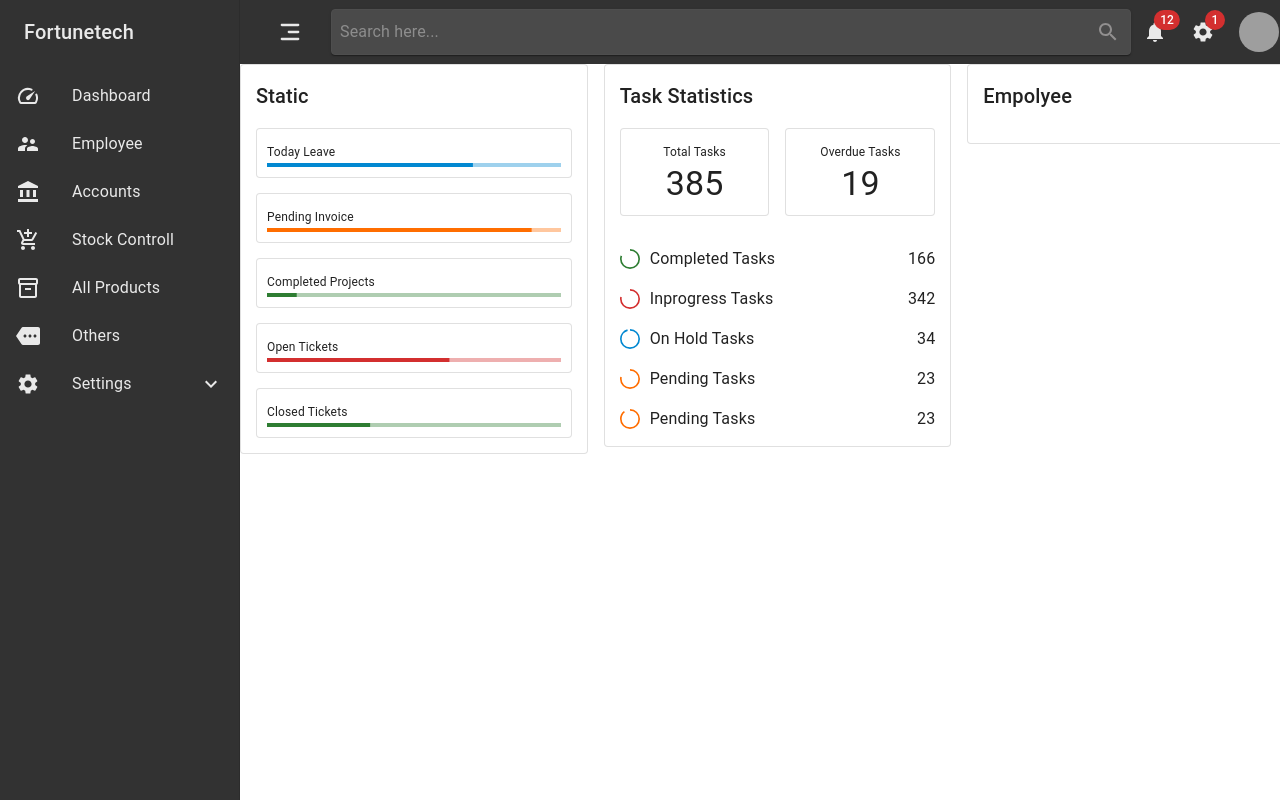
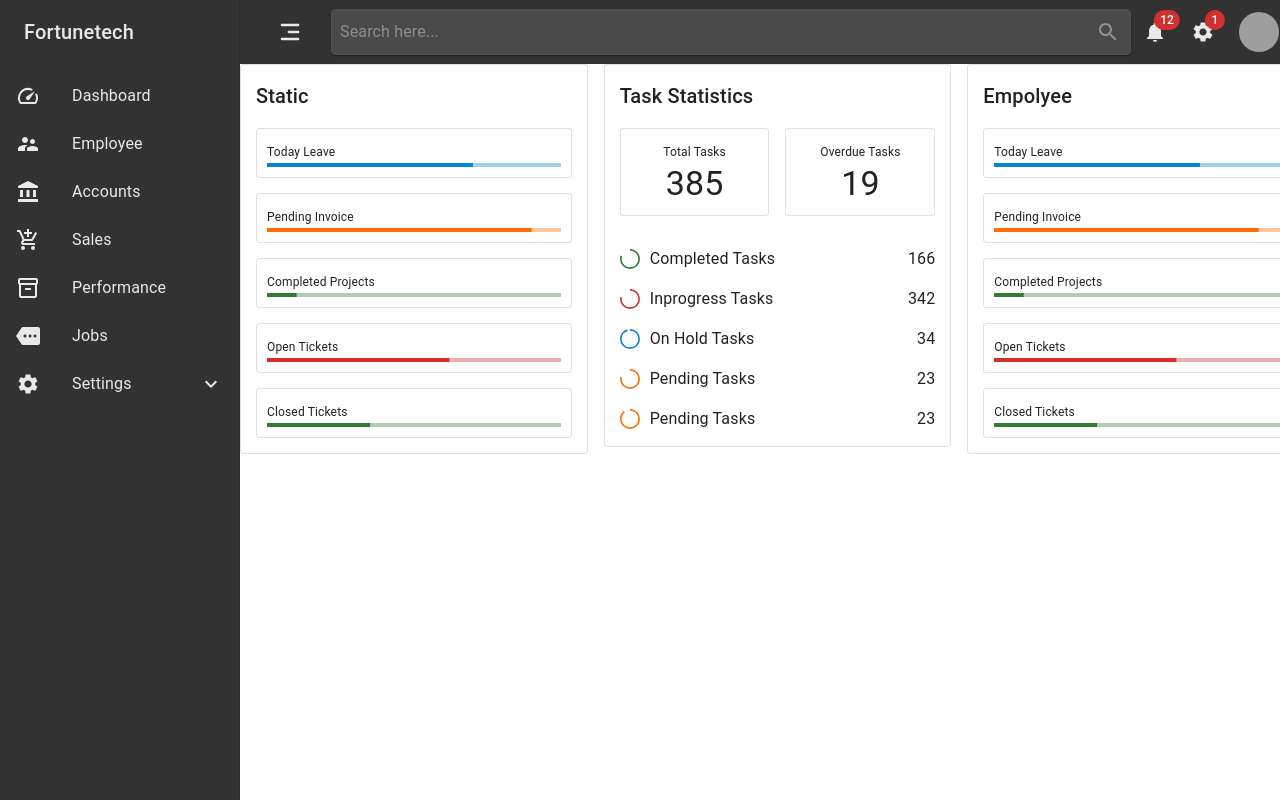
Before and after one commit to mamun07/hr_dashboard, a Next.js app: page /container/DashStatic in a window 1280 px wide. Shown: the top 800 px of the page. Built offline with nearby package versions, Linux system fonts and the light colour scheme; grey boxes are pictures that could not be loaded.

Commit message:
Menu update and Task Statistics update

```diff
--- a/pages/container/DashStatic.jsx
+++ b/pages/container/DashStatic.jsx
@@ -100,7 +100,26 @@ export default function DashStatic() {
             <Grid item xs={12} md={4}>
                 <Card variant="outlined" sx={{p: '15px'}}>
                     <Typography variant='h6' mb={2}>Empolyee</Typography>
-
+                    <Card variant="outlined" sx={{p: '10px', mb: '15px'}}>
+                        <Typography sx={{fontSize: '12px'}} variant='span'>Today Leave</Typography>
+                        <LinearProgress color="info" variant="determinate" value={70} />
+                    </Card>
+                    <Card variant="outlined" sx={{p: '10px', mb: '15px'}}>
+                        <Typography sx={{fontSize: '12px'}} variant='span'>Pending Invoice</Typography>
+                        <LinearProgress color="secondary" variant="determinate" value={90} />
+                    </Card>
+                    <Card variant="outlined" sx={{p: '10px', mb: '15px'}}>
+                        <Typography sx={{fontSize: '12px'}} variant='span'>Completed Projects</Typography>
+                        <LinearProgress color="success" variant="determinate" value={10} />
+                    </Card>
+                    <Card variant="outlined" sx={{p: '10px', mb: '15px'}}>
+                        <Typography sx={{fontSize: '12px'}} variant='span'>Open Tickets</Typography>
+                        <LinearProgress color="error" variant="determinate" value={62} />
+                    </Card>
+                    <Card variant="outlined" sx={{p: '10px'}}>
+                        <Typography sx={{fontSize: '12px'}} variant='span'>Closed Tickets</Typography>
+                        <LinearProgress color="success" variant="determinate" value={35} />
+                    </Card>
                 </Card>
             </Grid>
         </Grid>
--- a/pages/container/SideBar.jsx
+++ b/pages/container/SideBar.jsx
@@ -38,21 +38,21 @@ export default function SideBar() {
       <Link href="/settings">
           <ListItemButton>
             <ListItemIcon> <AddShoppingCart color='primary'/> </ListItemIcon>
-              <ListItemText primary="Stock Controll"/>
+              <ListItemText primary="Sales"/>
           </ListItemButton>
       </Link>
 
       <Link href="/settings">
           <ListItemButton>
             <ListItemIcon> <Inventory2Outlined color='primary'/> </ListItemIcon>
-              <ListItemText primary="All Products"/>
+              <ListItemText primary="Performance"/>
           </ListItemButton>
       </Link>
 
       <Link href="/settings">
           <ListItemButton>
             <ListItemIcon> <More color='primary'/> </ListItemIcon>
-              <ListItemText primary="Others"/>
+              <ListItemText primary="Jobs"/>
           </ListItemButton>
       </Link>
 
--- a/pages/layout/index.jsx
+++ b/pages/layout/index.jsx
@@ -67,7 +67,7 @@ export default function Layout({children}) {
             </Box>
           </Drawer>
           <Box component="div" flex='1'>
-            <Box sx={{backgroundColor: 'primary.dark', color: 'primary.main'}}>
+            <Box bgcolor={'primary.dark'} color={'primary.main'}>
               <Toolbar sx={{justifyContent: 'space-between'}}>
                 <IconButton size='large' onClick={toogleOpen} color="primary" sx={{marginRight: '15px'}}>
                   {open ? <CgMenuLeft/> : <CgMenuRightAlt/>}
```
